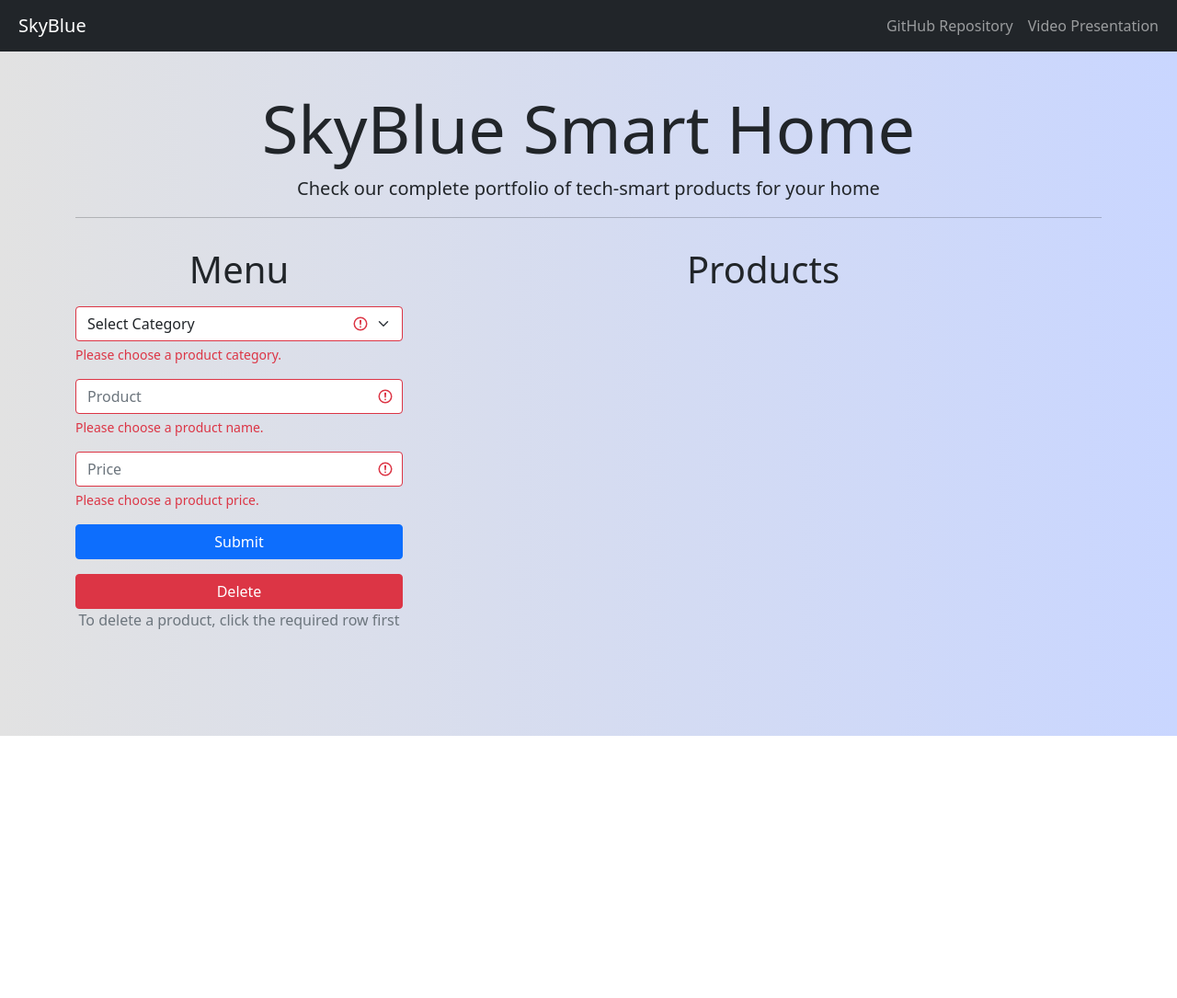
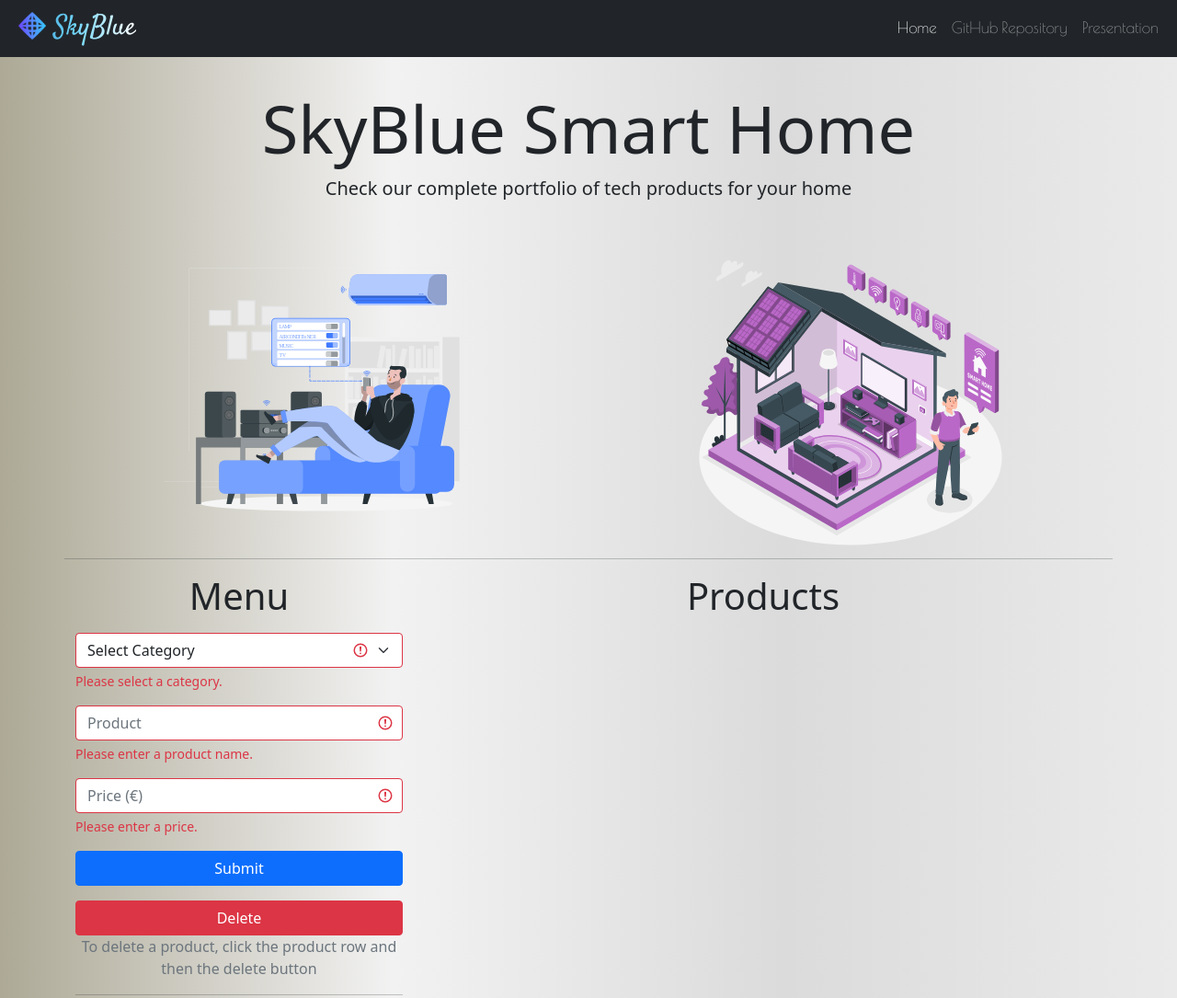
Before and after one commit to danrleimartins/ssp-ca3, a website: page views/index.html in a window 1280 px wide. Shown: the top 1085 px of the page at 92% size. Before the commit the page ends 800 px from the top, so only its background shows below. Drawn offline with nearby package versions, Linux system fonts and the light colour scheme; no server answers.

Commit message:
front-end updates

```diff
--- a/package.json
+++ b/package.json
@@ -18,6 +18,7 @@
   "homepage": "https://github.com/danrleimartins/ssp-ca3#readme",
   "dependencies": {
     "express": "^4.17.2",
+    "express-validator": "^6.14.0",
     "fs": "^0.0.1-security",
     "http": "^0.0.1-security",
     "path": "^0.12.7",
--- a/views/css/SkyBlue.css
+++ b/views/css/SkyBlue.css
@@ -1,3 +1,6 @@
+@import url('https://fonts.googleapis.com/css2?family=Poiret+One&display=swap&family=Satisfy&display=swap');
+
+
 .selected {
     background-color: #dc3545;
     color: white;
@@ -9,8 +12,27 @@
 }
 
 body {
-    background: #C9D6FF;  /* fallback for old browsers */
-    background: -webkit-linear-gradient(to right, #E2E2E2, #C9D6FF);  /* Chrome 10-25, Safari 5.1-6 */
-    background: linear-gradient(to right, #E2E2E2, #C9D6FF); /* W3C, IE 10+/ Edge, Firefox 16+, Chrome 26+, Opera 12+, Safari 7+ */
+    background: linear-gradient(to right, #ada996, #f2f2f2, #dbdbdb, #eaeaea);
 
 }
+
+.navbar-brand {
+    font-family: 'Satisfy', cursive;
+    font-size: 30px;
+    background: linear-gradient(to right, #2980b9, #6dd5fa, #ffffff);
+    -webkit-background-clip: text;
+    -webkit-text-fill-color: transparent;
+}
+
+.nav-link{
+    font-family: 'Poiret One', sans-serif;
+    color: white;
+    font-size: 17px;
+}
+
+#main-img {
+    display: block;
+    margin-left: auto;
+    margin-right: auto;
+    width: 65%;
+}
--- a/views/index.html
+++ b/views/index.html
@@ -21,30 +21,43 @@
 </head>
 
 <body>
-    <!-- Responsive navbar-->
-    <nav class="navbar navbar-expand-lg navbar-dark bg-dark fixed-top">
+    <!-- Navbar-->
+    <nav class="navbar navbar-expand-md bg-dark navbar-dark fixed-top" id="navigation">
         <div class="container-fluid">
-            <a class="navbar-brand display-4 ms-2" href="#">SkyBlue</a>
-            <button class="navbar-toggler" type="button" data-bs-toggle="collapse"
-                data-bs-target="#navbarSupportedContent" aria-controls="navbarSupportedContent" aria-expanded="false"
-                aria-label="Toggle navigation"><span class="navbar-toggler-icon"></span></button>
-            <div class="collapse navbar-collapse" id="navbarSupportedContent">
-                <ul class="navbar-nav ms-auto mb-2 mb-lg-0">
-                    <li class="nav-item"><a class="nav-link" href="https://github.com/danrleimartins/ssp-ca3">GitHub
-                            Repository</a></li>
-                    <li class="nav-item"><a class="nav-link" href="#">Video Presentation</a></li>
+            <a href="#" class="navbar-brand mb-0 h1">
+                <img class="d-inline-block align-top ms-2" src="img/logo.png" alt="" width="30" height="30">
+                SkyBlue
+            </a>
+            <button class="navbar-toggler" type="button" data-bs-toggle="collapse" data-bs-target="#navbarNav"
+                aria-controls="navbarNav" aria-expanded="false" aria-label="Toggle Navigation">
+                <span class="navbar-toggler-icon"></span>
+            </button>
+            <div class="collapse navbar-collapse" id="navbarNav">
+                <ul class="navbar-nav ms-auto">
+                    <li class="nav-item "><a href="index.html" class="nav-link active">Home</a></li>
+                    <li class="nav-item"><a target="_blank" href="https://github.com/danrleimartins/ssp-ca3"
+                            class="nav-link">GitHub Repository</a></li>
+                    <li class="nav-item"><a href="" class="nav-link">Presentation</a></li>
                 </ul>
             </div>
         </div>
     </nav>
+
     <!-- Page content-->
     <div class="container">
         <div class="row">
             <div class="text-center mt-5 mb-3">
-                <h1 class="display-2 light mt-5">SkyBlue Smart Home</h1>
-                <p class="lead">Check our complete portfolio of tech-smart products for your home</p>
-                <hr>
+                <h1 class="display-2 light mt-5 mb-2">SkyBlue Smart Home</h1>
+                <p class="lead">Check our complete portfolio of tech products for your home</p>
             </div>
+            <div class="col-lg-6">
+                <img src="img/smart-home-1.svg" alt="" class=" rounded mx-auto d-block img-fluid" id="main-img">
+            </div>
+            <div class="col-lg-6">
+                <img src="img/smart-home-2.svg" alt="" class=" rounded mx-auto d-block img-fluid" id="main-img">
+            </div>
+            <hr>
+
             <!-- Table-->
             <div class="col-lg-8 mb-5 order-2">
                 <p class="display-6 text-center">Products</p>
@@ -66,19 +79,16 @@
                             <option value="3">Speakers</option>
                             <option value="4">Heating</option>
                         </select>
-                        <div class="invalid-feedback">Please choose a product category.</div>
+                        <div class="invalid-feedback">Please select a category.</div>
 
-                        <!-- <label for="product" class="form-label"></label> -->
                         <input class="form-control mt-3" type="text" name="item" id="product" placeholder="Product"
                             required>
-                        <div class="invalid-feedback">Please choose a product name.</div>
-                        <!-- <div class="valid-feedback">Valid.</div> -->
+                        <div class="invalid-feedback">Please enter a product name.</div>
 
-                        <!-- <label for="validationServerPrice" class="form-label"></label> -->
                         <input class="form-control mt-3" type="text" id="validationServerPrice" name="price"
-                            placeholder="Price" required>
+                            placeholder="Price (€)" required>
                         <div id="validationServerUsernameFeedback" class="invalid-feedback">
-                            Please choose a product price.
+                            Please enter a price.
                         </div>
 
 
@@ -89,16 +99,39 @@
                 <div class="d-grid gap-2">
                     <button id="delete" class="btn btn-danger btn-block mt-3">Delete</button>
                 </div>
-                <p class="text-muted text-center">To delete a product, click the required row first</p>
+                <p class="text-muted text-center">To delete a product, click the product row and then the delete button
+                </p>
+                <hr>
+                <!-- Contact Us and Map-->
+                <h4 class="mt-lg-0 mt-sm-4 display-6 text-center">Contact Us</h4>
+                <p class="pr-5 text-justify lead">Do you have any questions? Please do not hesitate to contact us
+                    directly. Our team will come back to you within a matter of hours to help you.</p>
+                <p class="text-center"><i class="fa fa-phone mr-3"></i>+353 (01) 2862525</p>
+                <p class="text-center"><i class="fa fa-envelope-o mr-3"></i> info@skyblue.ie</p>
+                <hr>
+                <h4 class="mt-lg-0 mt-sm-4 display-6 text-center">Where To Find Us</h4><br>
+                <div class="text-center shadow-5 rounded"><iframe
+                        src="https://www.google.com/maps/embed?pb=!1m18!1m12!1m3!1d2389.780878708507!2d-6.1043848841669!3d53.2038458799494!2m3!1f0!2f0!3f0!3m2!1i1024!2i768!4f13.1!3m3!1m2!1s0x4867a868cb470199%3A0x3b47ecb4afd7acb!2s4%20Florence%20Terrace%2C%20Bray%2C%20Co.%20Wicklow!5e0!3m2!1sen!2sie!4v1620292022324!5m2!1sen!2sie"
+                        width="400" height="200" style="border:0;" allowfullscreen="" loading="lazy"></iframe>
+                </div>
             </div>
         </div>
 
     </div>
 
+    <!-- Footer-->
+    <footer>
+        <div class="text-center p-3" style="background-color: rgba(0, 0, 0, 0.2);">
+            © 2021 Copyright:
+            <a class="text-dark" target="_blank" href="https://github.com/danrleimartins">Danrlei Martins</a>
+        </div>
+    </footer>
     <!-- Bootstrap core JS-->
     <script src="https://cdn.jsdelivr.net/npm/bootstrap@5.1.3/dist/js/bootstrap.bundle.min.js"></script>
     <!-- Core theme JS-->
     <script src="js/scripts.js"></script>
+    <!--Font Awesome CDN-->
+    <script src="https://kit.fontawesome.com/5bdb480a77.js" crossorigin="anonymous"></script>
 </body>
 
 </html>
```
Also changed, not shown: SkyBlueSmartHome.xml (+15 -15 lines), index.js (+10 -0 lines), views/img/logo.png (added), views/img/smart-home-1.svg (added), views/img/smart-home-2.svg (added), 2 other files.
